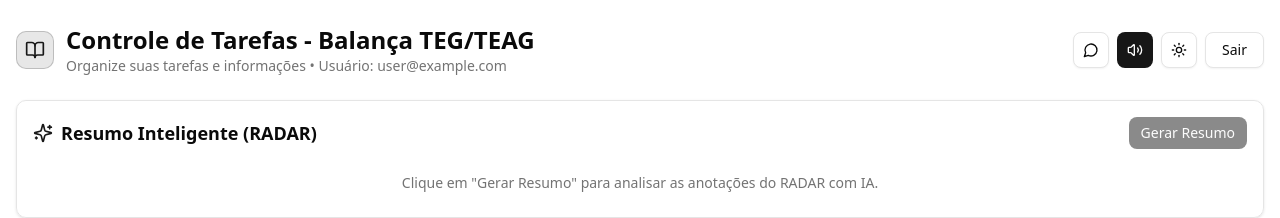
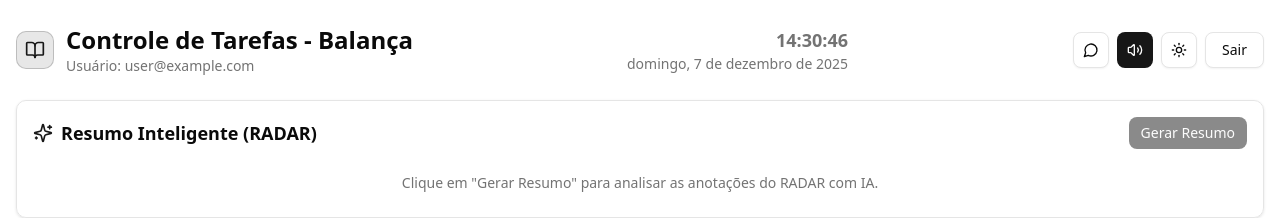
Before and after one commit to thiagogja27/note, a Next.js app: page / in a window 1280 px wide. Shown: the top 218 px of the page. Built offline with nearby package versions, Linux system fonts and the light colour scheme; no server answers; the database is empty; sample sign-in values are in the browser's storage.

Commit message:
Adiciona relógio em tempo real nas páginas principais

```diff
--- a/app/cco/page.tsx
+++ b/app/cco/page.tsx
@@ -34,6 +34,7 @@ import { UserTasks } from "@/components/user-tasks";
 import { RadarSummary } from "@/components/RadarSummary";
 import { BookOpen, Plus, Pencil, Trash2, X, Check, ChevronDown, ChevronUp, Download } from "lucide-react";
 import { Tabs, TabsContent, TabsList, TabsTrigger } from "@/components/ui/tabs";
+import { LiveClock } from "@/components/live-clock";
 
 const CCO_CATEGORIES: Category[] = ["Emails", "Incluir no relatório de balança", "Tarefas pendentes"];
 
@@ -178,12 +179,15 @@ export default function CCOPage() {
   return (
     <div className="min-h-screen bg-background">
       <div className="container mx-auto px-4 py-6 max-w-[1600px]">
-        <header className="mb-6 flex items-center justify-between">
-          <div>
+        <header className="mb-6 grid grid-cols-3 items-center">
+          <div className="col-span-1">
             <h1 className="text-2xl font-bold">CCO - Centro de Controle Operacional</h1>
             <p className="text-sm text-muted-foreground">Usuário: {currentUser.username}</p>
           </div>
-          <div className="flex items-center gap-2">
+          <div className="col-span-1">
+            <LiveClock />
+          </div>
+          <div className="col-span-1 flex items-center justify-end gap-2">
             <ThemeToggle />
             <Button variant="outline" onClick={handleLogout}>Sair</Button>
           </div>
--- a/app/page.tsx
+++ b/app/page.tsx
@@ -36,6 +36,7 @@ import { InformacoesBalancasTable } from "@/components/informacoes-balancas-tabl
 import { RadarSummary } from "@/components/RadarSummary"
 import { useChat } from "@/contexts/chat-context"
 import { Tabs, TabsContent, TabsList, TabsTrigger } from "@/components/ui/tabs";
+import { LiveClock } from "@/components/live-clock";
 
 export default function NotesApp() {
   const router = useRouter()
@@ -217,23 +218,24 @@ export default function NotesApp() {
   return (
     <div className="min-h-screen bg-background">
       <div className="container mx-auto px-4 py-6 max-w-[1400px]">
-        <header className="mb-6">
-          <div className="flex items-center justify-between">
-            <div className="flex items-center gap-3">
+        <header className="mb-6 grid grid-cols-3 items-center">
+          <div className="col-span-1 flex items-center gap-3">
             <div className="p-2 bg-primary/10 rounded-lg border border-primary/20"><BookOpen className="h-5 w-5 text-primary" /></div>
             <div>
-                <h1 className="text-2xl font-bold">Controle de Tarefas - Balança TEG/TEAG</h1>
-                <p className="text-sm text-muted-foreground">Organize suas tarefas e informações • Usuário: {currentUser?.username || "Desconhecido"}</p>
+              <h1 className="text-2xl font-bold">Controle de Tarefas - Balança</h1>
+              <p className="text-sm text-muted-foreground">Usuário: {currentUser?.username || "Desconhecido"}</p>
             </div>
           </div>
-            <div className="flex items-center gap-2">
+          <div className="col-span-1">
+            <LiveClock />
+          </div>
+          <div className="col-span-1 flex items-center justify-end gap-2">
             <Button variant="outline" size="icon" onClick={() => openChat()} title="Chat Privado"><MessageCircle className="h-4 w-4" /></Button>
             <Button variant={voiceNotificationsEnabled ? "default" : "outline"} size="icon" onClick={handleToggleVoice} title={voiceNotificationsEnabled ? "Desativar notificações de voz" : "Ativar notificações de voz"}>
               {voiceNotificationsEnabled ? <Volume2 className="h-4 w-4" /> : <VolumeX className="h-4 w-4" />}
             </Button>
             <ThemeToggle />
             <Button variant="outline" onClick={handleLogout}>Sair</Button>
-            </div>
           </div>
         </header>
 
--- a/app/supervisor/page.tsx
+++ b/app/supervisor/page.tsx
@@ -22,7 +22,7 @@ import { Plus, Pencil, Trash2, ClipboardList, LogOut, Users } from 'lucide-react
 import { formatDistanceToNow } from "@/lib/format-date"
 import { RadarSummary } from "@/components/RadarSummary"
 import { Tabs, TabsContent, TabsList, TabsTrigger } from "@/components/ui/tabs"
-
+import { LiveClock } from "@/components/live-clock";
 
 type ShiftWithAll = Shift | "Todos";
 
@@ -226,15 +226,18 @@ export default function SupervisorPage() {
   return (
     <div className="min-h-screen bg-background">
       <div className="container mx-auto px-4 py-6 max-w-[1600px]">
-        <header className="mb-6 flex items-center justify-between">
-            <div className="flex items-center gap-3">
+        <header className="mb-6 grid grid-cols-3 items-center">
+            <div className="col-span-1 flex items-center gap-3">
                 <Users className="h-6 w-6 text-primary" />
                 <div>
                     <h1 className="text-2xl font-bold">Painel do Supervisor</h1>
                     <p className="text-sm text-muted-foreground">Bem-vindo, {currentUser.username}!</p>
                 </div>
             </div>
-            <div className="flex items-center gap-2">
+            <div className="col-span-1">
+                <LiveClock />
+            </div>
+            <div className="col-span-1 flex items-center justify-end gap-2">
                 <ThemeToggle />
                 <Button variant="outline" onClick={handleLogout} className="gap-2"><LogOut className="h-4 w-4" /> Sair</Button>
             </div>
--- /dev/null
+++ b/components/live-clock.tsx
@@ -0,0 +1,33 @@
+"use client";
+
+import { useState, useEffect } from 'react';
+
+export function LiveClock() {
+  const [time, setTime] = useState(new Date());
+
+  useEffect(() => {
+    const timer = setInterval(() => {
+      setTime(new Date());
+    }, 1000);
+
+    return () => {
+      clearInterval(timer);
+    };
+  }, []);
+
+  const formattedDate = time.toLocaleDateString('pt-BR', {
+    weekday: 'long',
+    year: 'numeric',
+    month: 'long',
+    day: 'numeric',
+  });
+
+  const formattedTime = time.toLocaleTimeString('pt-BR');
+
+  return (
+    <div className="text-sm text-muted-foreground text-right">
+      <div className="font-semibold text-lg">{formattedTime}</div>
+      <div>{formattedDate}</div>
+    </div>
+  );
+}
```
Lines whose indentation alone changed are shown as unchanged.
